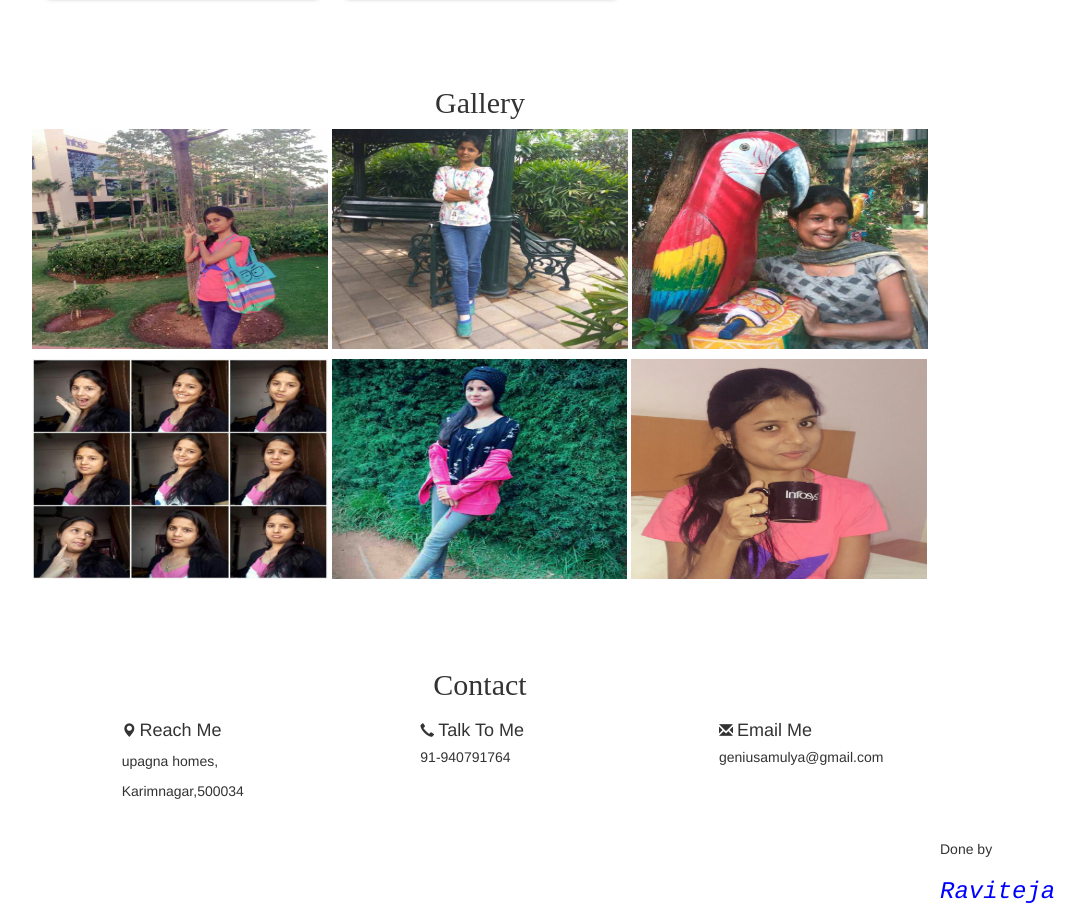
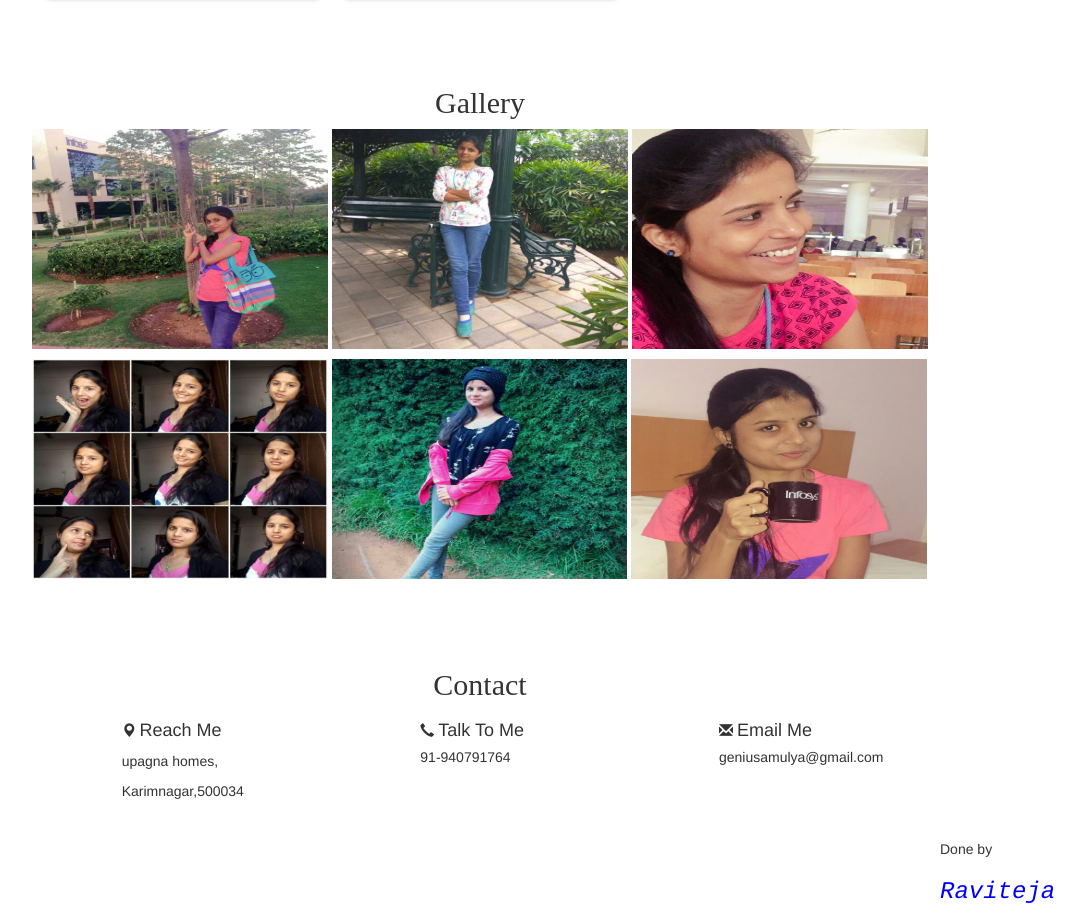
Before and after one commit to amulya-ammu/amulya-ammu.github.io, a plain HTML site: page index.html in a window 1280 px wide. Shown: the part 1683-2598 px from the top of the page, without its empty margins (160-1245 px from the left). Drawn offline with nearby package versions, Linux system fonts and the light colour scheme.

Commit message:
Update index.html

```diff
--- a/index.html
+++ b/index.html
@@ -324,7 +324,7 @@ When million’s of people are against u
 
   <img class="GalleryImg" id="img-1" src="telekhaimages/ammu1.jpg" style="width:33%;height:220px;cursor:pointer;"alt="image2">
 
-  <img class="GalleryImg" id="img-2" src="telekhaimages/amu4.jpg" style="width:33%;height:220px;cursor:pointer;"alt="image3">
+  <img class="GalleryImg" id="img-2" src="telekhaimages/amu7.jpg" style="width:33%;height:220px;cursor:pointer;"alt="image3">
 
 
   <img class="GalleryImg" id="img-3" src="telekhaimages/amu5.jpg" style="width:33%;height:220px;margin-top:10px;cursor:pointer;"alt="image4">
@@ -343,7 +343,7 @@ When million’s of people are against u
 
 <img class="GalleryImg" id="img-1" src="telekhaimages/ammu1.jpg" style="width:48%;height:220px;float:left;margin-left:2%;cursor:pointer;"alt="image2">
 
-<img class="GalleryImg" id="img-2" src="telekhaimages/amu4.jpg" style="width:48%;height:220px;margin-left:2%;float:left;margin-top:3%;cursor:pointer;"alt="image3">
+<img class="GalleryImg" id="img-2" src="telekhaimages/amu7.jpg" style="width:48%;height:220px;margin-left:2%;float:left;margin-top:3%;cursor:pointer;"alt="image3">
 
 
 <img class="GalleryImg" id="img-3" src="telekhaimages/amu5.jpg" style="width:48%;height:220px;float:left;margin-left:2%;margin-top:3%;cursor:pointer;"alt="image4">
@@ -363,7 +363,7 @@ When million’s of people are against u
 
   <img class="GalleryImg" id="img-1" src="telekhaimages/ammu1.jpg" style="width:100%;margin-top:3%;cursor:pointer;"alt="image2">
 
-  <img class="GalleryImg" id="img-2" src="telekhaimages/amu4.jpg" style="width:100%;margin-top:3%;cursor:pointer;"alt="image3">
+  <img class="GalleryImg" id="img-2" src="telekhaimages/amu7.jpg" style="width:100%;margin-top:3%;cursor:pointer;"alt="image3">
 
 
 
```
